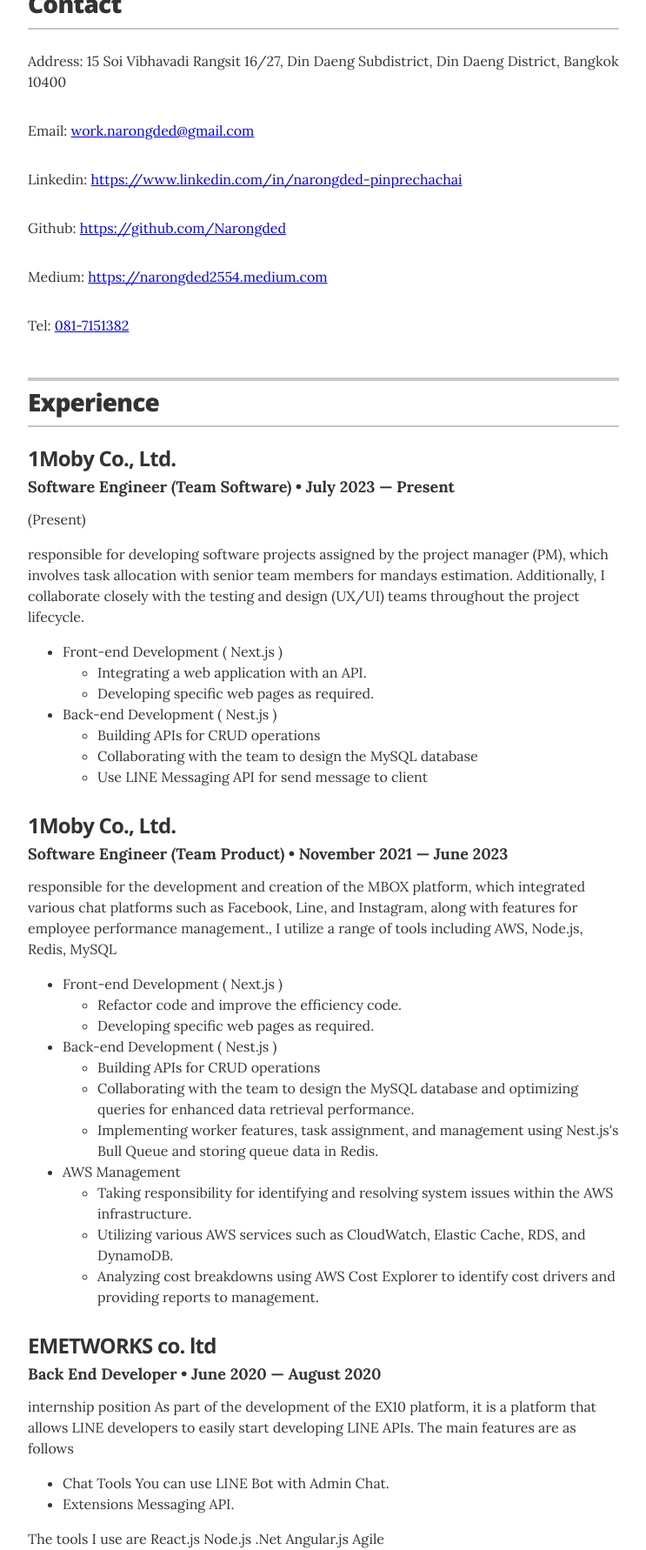
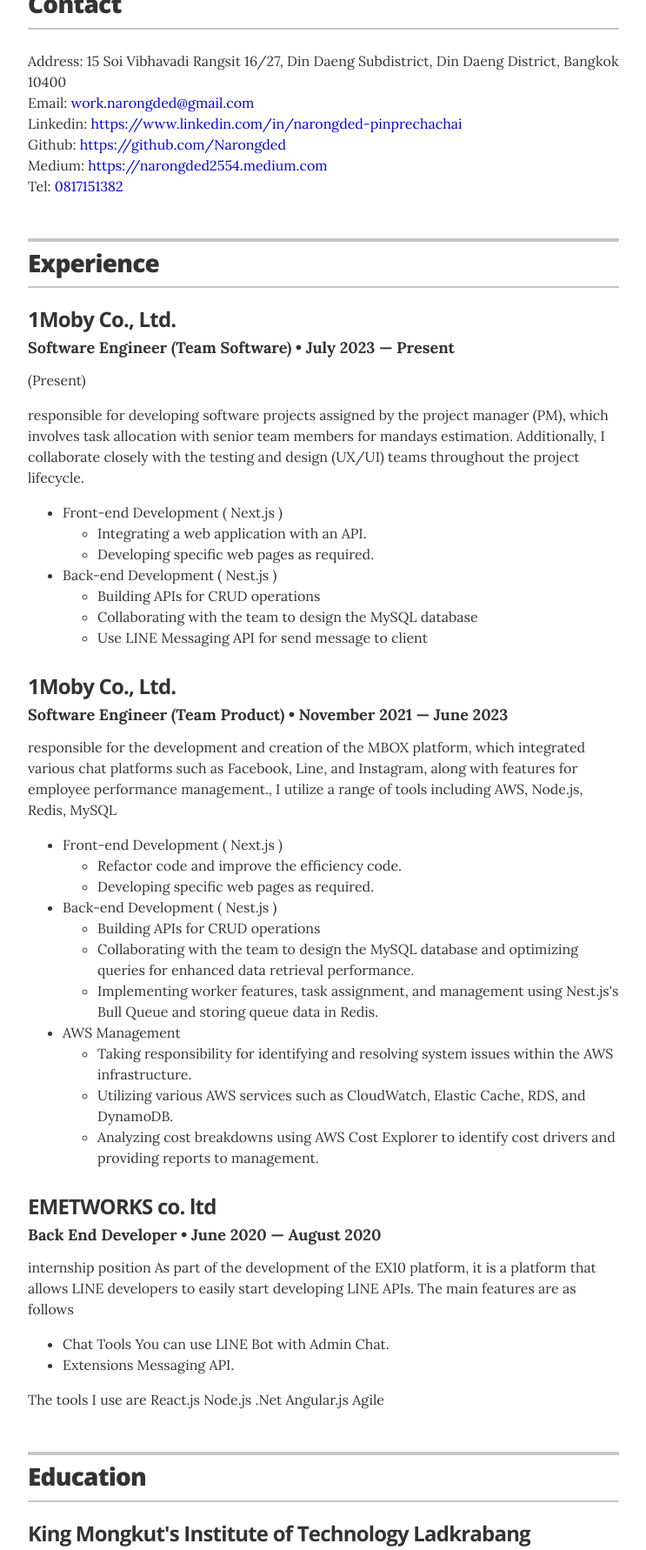
Before and after one commit to Narongded/resume, a Jekyll site: the page built from index.html, in a window 1280 px wide, cut to the strip 461-2243 px from the top of the page. Shown: the whole strip at 87% size, without its empty margins (268-1011 px from the left). Built offline with Jekyll 4.4.1, drawn with Linux system fonts in a browser that asks for light colours.

Commit message:
fix : fix style format code

```diff
--- a/_layouts/resume.html
+++ b/_layouts/resume.html
@@ -6,8 +6,8 @@
 <body class="theme-{% if site.resume_theme %}{{ site.resume_theme }}{% endif %}">
 
   <div class="wrapper" itemscope itemtype="http://schema.org/Person">
-      <meta itemprop="telephone" content="{{ site.resume_contact_telephone }}"/>
-      <meta itemprop="address" content="{{ site.resume_contact_address }}"/>
+    <meta itemprop="telephone" content="{{ site.resume_contact_telephone }}" />
+    <meta itemprop="address" content="{{ site.resume_contact_address }}" />
 
     <header class="page-header">
 
@@ -52,12 +52,17 @@
       <header class="section-header">
         <h2>Contact</h2>
       </header>
-        <div class="resume-item">Address: 15 Soi Vibhavadi Rangsit 16/27, Din Daeng Subdistrict, Din Daeng District, Bangkok 10400</div>
-        <div class="resume-item">Email:  <a href="mailto:work.narongded@gmail.com" class="no-print" itemprop="email">work.narongded@gmail.com</a></div>
-        <div class="resume-item">Linkedin: <a href="https://www.linkedin.com/in/narongded-pinprechachai" class="no-print">https://www.linkedin.com/in/narongded-pinprechachai</a></div>
-        <div class="resume-item">Github: <a href="https://github.com/Narongded" class="no-print">https://github.com/Narongded</a></div>
-        <div class="resume-item">Medium: <a href="https://narongded2554.medium.com" class="no-print">https://narongded2554.medium.com</a></div>
-        <div class="resume-item">Tel: <a href="tel:0817151382" class="no-print">081-7151382</a></div>
+      <div class="">Address: 15 Soi Vibhavadi Rangsit 16/27, Din Daeng Subdistrict, Din Daeng District,
+        Bangkok 10400</div>
+      <div class="">Email: <a href="mailto:work.narongded@gmail.com" class="no-print"
+          itemprop="email">work.narongded@gmail.com</a></div>
+      <div class="">Linkedin: <a href="https://www.linkedin.com/in/narongded-pinprechachai"
+          class="no-print">https://www.linkedin.com/in/narongded-pinprechachai</a></div>
+      <div class="">Github: <a href="https://github.com/Narongded"
+          class="no-print">https://github.com/Narongded</a></div>
+      <div class="">Medium: <a href="https://narongded2554.medium.com"
+          class="no-print">https://narongded2554.medium.com</a></div>
+      <div class="">Tel: <a href="tel:0817151382" class="no-print">0817151382</a></div>
     </section>
 
     {% if site.resume_section_experience %}
@@ -91,14 +96,16 @@
       {% for education in site.data.education %}
       <div class="resume-item" itemscope itemprop="alumniOf" itemtype="http://schema.org/CollegeOrUniversity">
         <h3 class="resume-item-title" itemprop="name">{{ education.uni }}</h3>
-          <h4 class="resume-item-details group" itemprop="description">{{ education.degree }} &bull; {{ education.year }}</h4>
+        <h4 class="resume-item-details group" itemprop="description">{{ education.degree }} &bull; {{ education.year }}
+        </h4>
         <h5 class="resume-item-details award-title" itemprop="description">{{ education.award }}</h5>
         <p class="resume-item-copy" itemprop="description">
         <ul class="resume-item-list">
           {% for award in education.awards %}
           <li>{{ award.award }}</li>
           {% endfor %}
-            </ul></h5>
+        </ul>
+        </h5>
 
 
         <p class="resume-item-copy">{{ education.summary }}</p>
@@ -119,8 +126,9 @@
       {% for project in site.data.projects %}
       <div class="resume-item" itemscope itemtype="http://schema.org/CreativeWork">
         <meta itemprop="creator" content="{{ site.resume_name }}" itemtype="http://schema.org/Person" />
-          <h3 class="resume-item-title" itemprop="name">{% if project.url %}<a href="{{ project.url }}" itemprop="url">{{ project.project }}</a>{% else %}{{ project.project }}{% endif %}</h3>
-          <h4 class="resume-item-details" itemprop="description">{{ project.role }}  &bull; {{ project.duration }}</h4>
+        <h3 class="resume-item-title" itemprop="name">{% if project.url %}<a href="{{ project.url }}" itemprop="url">{{
+            project.project }}</a>{% else %}{{ project.project }}{% endif %}</h3>
+        <h4 class="resume-item-details" itemprop="description">{{ project.role }} &bull; {{ project.duration }}</h4>
         <p class="resume-item-copy">{{ project.description }}</p>
       </div>
       {% endfor %}
@@ -148,7 +156,8 @@
         <h2>Portfolio</h2>
       </header>
       <div class="resume-item">
-          <h4 class="resume-item-details">Example Portfolio : <a href="https://narongded.github.io/my-Portfolio/">link</a></h4>
+        <h4 class="resume-item-details">Example Portfolio : <a href="https://narongded.github.io/my-Portfolio/">link</a>
+        </h4>
       </div>
       <img src="images/qr-code.png" alt="my photo" class="avatar no-print" itemprop="image">
     </section>
@@ -185,7 +194,8 @@
 
       {% for association in site.data.associations %}
       <div class="resume-item" itemscope itemprop="memberOf" itemtype="http://schema.org/Organization">
-          <h3 class="resume-item-title" itemprop="name">{% if association.url %}<a href="{{ association.url }}">{{ association.organization }}</a>{% else %}{{ association.organization }}{% endif %}</h3>
+        <h3 class="resume-item-title" itemprop="name">{% if association.url %}<a href="{{ association.url }}">{{
+            association.organization }}</a>{% else %}{{ association.organization }}{% endif %}</h3>
         <h4 class="resume-item-details" itemprop="description">{{ association.role }} &bull; {{ association.year }}</h4>
         <p class="resume-item-copy">{{ association.summary }}</p>
       </div>
@@ -254,5 +264,22 @@
   </div>
 
 </body>
+<style>
+  a:link {
+    text-decoration: none;
+  }
+
+  a:visited {
+    text-decoration: none;
+  }
+
+  a:hover {
+    text-decoration: none;
+  }
+
+  a:active {
+    text-decoration: none;
+  }
+</style>
 
 </html>
```
Lines whose indentation alone changed are shown as unchanged.
